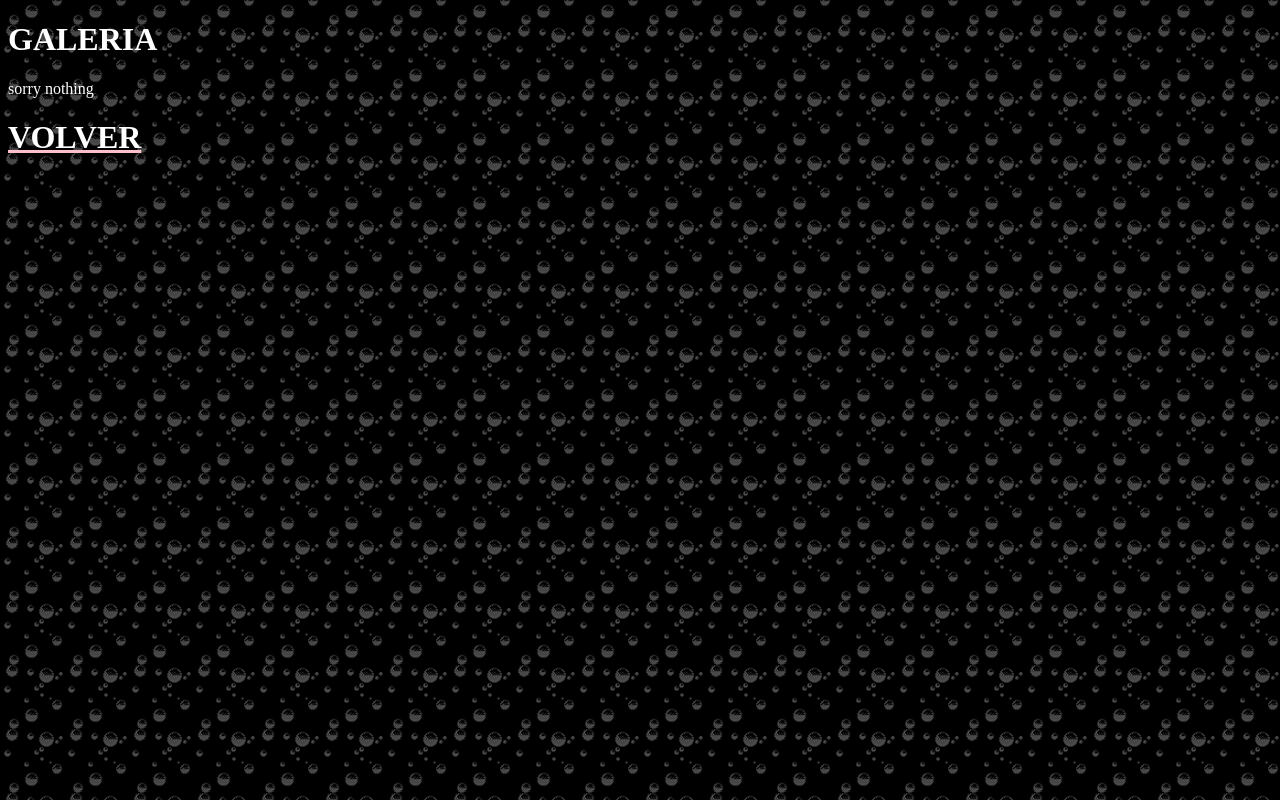
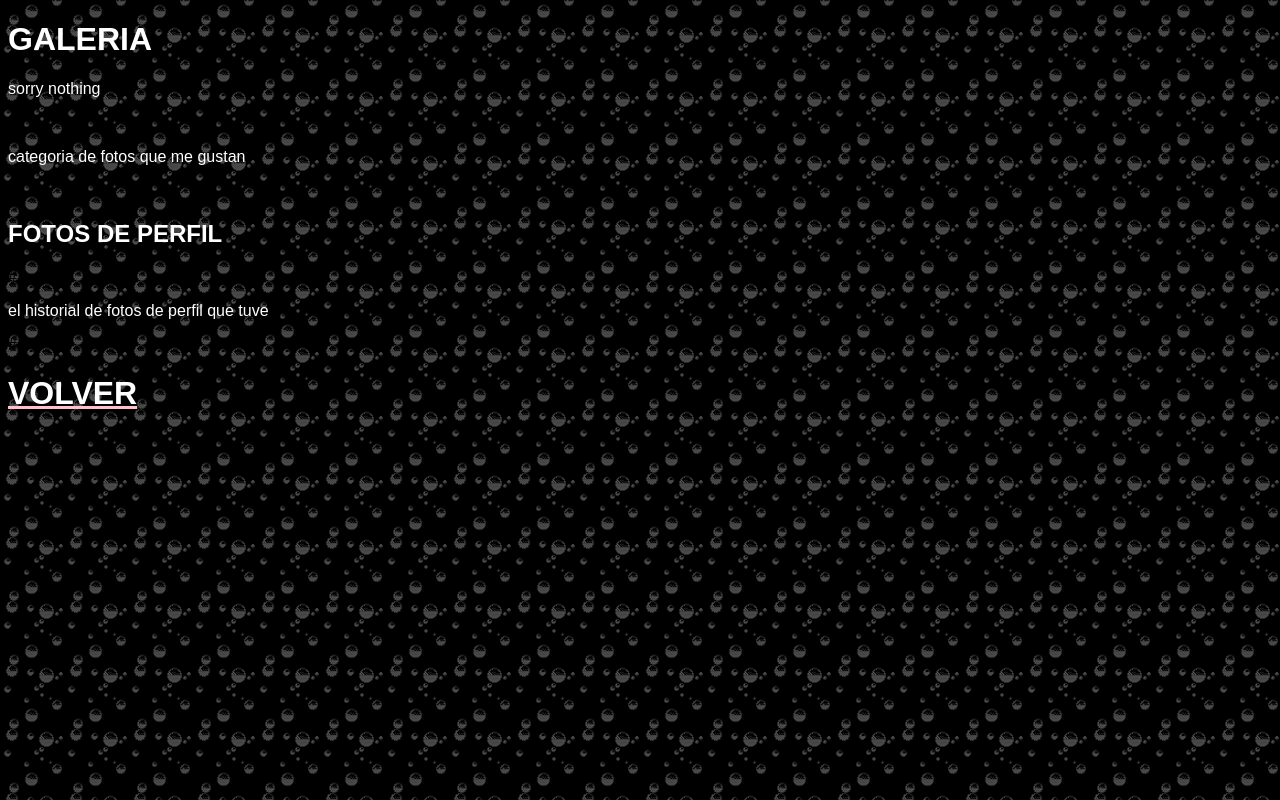
Before and after one commit to pochota/pochota.github.io, a plain HTML site: page galeria.html in a window 1280 px wide. Drawn offline with Linux system fonts and the light colour scheme.

Commit message:
fuente cambiada

```diff
--- a/galeria.html
+++ b/galeria.html
@@ -18,9 +18,13 @@ li    {color: white;}
 a   {color: pink;}
 		</style>
 	</head>
-	<body>
+	<body style="font-family:sans-serif">
 		<h1>GALERIA</h1>
 		<p>sorry nothing</p>
+#		<p>categoria de fotos que me gustan</p>
+#			<h2>FOTOS DE PERFIL</h2>
+#			<p>el historial de fotos de perfil que tuve</p>
+#			<img src="">
 		<a href="./index.html"><h1>VOLVER</h1></a>
 	</body>
 </html>
```
